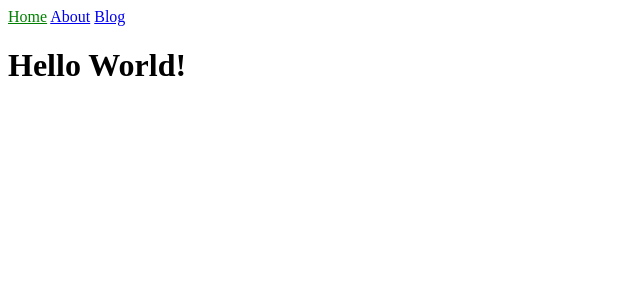
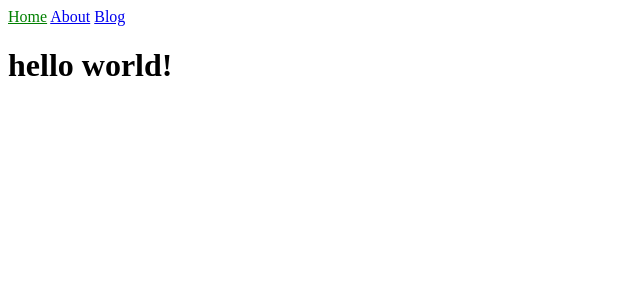
Before and after one commit to swapnabulbule/swapnabulbule.gihub.io, a Jekyll site: the page built from index.html, in a window 1280 px wide. Shown: the top 300 px of the page, without its empty margins (0-640 px from the left). Built offline with Jekyll 4.4.1, drawn with Linux system fonts in a browser that asks for light colours; part of the change alters nothing that is shown.

Commit message:
- Modified index file

```diff
--- a/index.html
+++ b/index.html
@@ -2,14 +2,13 @@
 layout: default
 title: Home
 ---
-
 <!doctype html>
 <html>
-      <head>
-            <meta charset="utf-8">
-                 <title>Home</title>
-      </head>
-      <body>
-      <h1>Hello World!</h1>
-      </body>
+<head>
+<meta charset="utf-8">
+    <title>{{ page.title }}</title>
+</head>
+<body>
+<h1>{{ "Hello World!" | downcase }}</h1>
+</body>
 </html>
```
